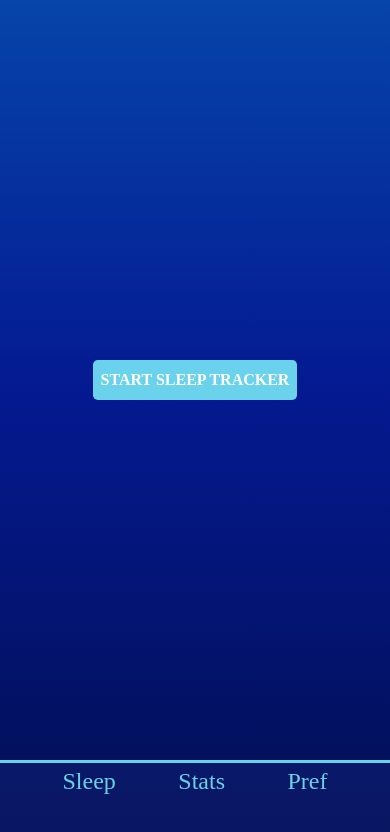
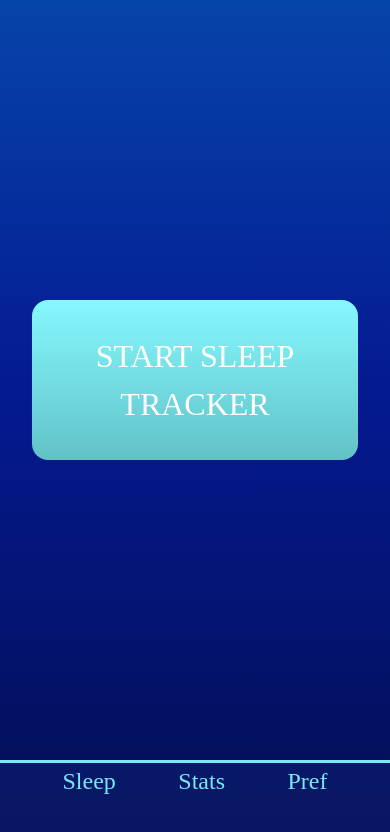
Before and after one commit to KamariRoss/SleepTracker, a React (Create React App) app in the folder ClientApp/: page / in a window 390 px wide. Shown: the top 832 px of the page. Built offline with nearby package versions, Linux system fonts and the light colour scheme.

Commit message:
adjusted buttons, color scheme and design

```diff
--- a/ClientApp/src/components/Activate.scss
+++ b/ClientApp/src/components/Activate.scss
@@ -17,16 +17,17 @@
     color: #fff !important;
     text-transform: uppercase;
     text-decoration: none;
-    background: $quinary-color;
+    background-image: $blueGradient-image;
     padding: 2rem;
     border-radius: 1rem;
     border: none;
     transition: all 0.4s ease 0s;
-    font-size: 4rem;
     font-family: $word-font;
+    margin: 1rem;
+    font-weight: bold;
   }
   .stopButton:hover {
-    background: $primary-color;
+    background: $greenGradient-image;
     letter-spacing: 0.0625rem;
     -webkit-box-shadow: 0px 5px 40px -10px rgba(0, 0, 0, 0.57);
     -moz-box-shadow: 0px 5px 40px -10px rgba(0, 0, 0, 0.57);
@@ -35,29 +36,29 @@
   }
 }
 
-@media only screen and (max-width: 800px) {
-  .buttonContainer {
-    .stopButton {
-      padding: 2rem;
-      border-radius: 0.8rem;
-      font-size: 3rem;
-    }
-    .stopButton:hover {
-      background: $primary-color;
-      letter-spacing: 0.0525rem;
-    }
-  }
-}
+// @media only screen and (max-width: 800px) {
+//   .buttonContainer {
+//     .stopButton {
+//       padding: 2rem;
+//       border-radius: 0.8rem;
+//       font-size: 3rem;
+//     }
+//     .stopButton:hover {
+//       background: $primary-color;
+//       letter-spacing: 0.0525rem;
+//     }
+//   }
+// }
 
-@media only screen and (max-width: 450px) {
-  .buttonContainer {
-    .stopButton {
-      padding: 1.6rem;
-      border-radius: 0.3rem;
-      font-size: 1.5rem;
-    }
-    .stopButton:hover {
-      letter-spacing: 0.02125rem;
-    }
-  }
-}
+// @media only screen and (max-width: 450px) {
+//   .buttonContainer {
+//     .stopButton {
+//       padding: 1rem;
+//       border-radius: 0.5rem;
+//       font-size: 2rem;
+//     }
+//     .stopButton:hover {
+//       letter-spacing: 0.02125rem;
+//     }
+//   }
+// }
--- a/ClientApp/src/components/NavBarDesign.scss
+++ b/ClientApp/src/components/NavBarDesign.scss
@@ -13,8 +13,8 @@
     .navItem {
       text-align: center;
       font-family: $title-font;
-      font-size: 3rem;
       color: $quinary-color;
+      font-size: 4rem;
     }
     .navItem:hover {
       color: $primary-color;
@@ -23,6 +23,7 @@
       -moz-text-shadow: 0px 5px 40px -10px rgba(0, 0, 0, 0.089);
       text-shadow: 5px 40px -10px rgba(165, 120, 120, 0.137);
       transition: all 0.4s ease 0s;
+      text-decoration: none;
     }
   }
 }
--- a/ClientApp/src/components/SleepQuality.scss
+++ b/ClientApp/src/components/SleepQuality.scss
@@ -7,19 +7,20 @@
   flex-direction: column;
   .sleepQualityButton {
     display: flex;
-    flex-direction: row;
+    justify-content: center;
+    align-items: center;
+    margin: 1rem;
     .simleyFace {
-      display: flex;
-      justify-content: center;
       color: #fff !important;
       text-transform: uppercase;
       text-decoration: none;
-      background: $quinary-color;
+      background-image: $blueGradient-image;
       padding: 1rem;
       border-radius: 3rem;
       border: none;
       transition: all 0.4s ease 0s;
       font-size: 2rem;
+      margin-right: 0.5rem;
     }
     .simleyFace:hover {
       background: $primary-color;
@@ -32,28 +33,28 @@
   }
 }
 
-@media only screen and (max-width: 800px) {
-  .sleepQualityPage {
-    .simleyFace {
-      padding: 2rem;
-      border-radius: 3rem;
-      font-size: 3rem;
-    }
-    .simleyFace:hover {
-      background: $primary-color;
-      letter-spacing: 0.0525rem;
-    }
-  }
-}
-@media only screen and (max-width: 450px) {
-  .sleepQualityPage {
-    .simleyFace {
-      padding: 1.6rem;
-      border-radius: 3rem;
-      font-size: 1.5rem;
-    }
-    .simleyFace:hover {
-      letter-spacing: 0.02125rem;
-    }
-  }
-}
+// @media only screen and (max-width: 800px) {
+//   .sleepQualityPage {
+//     .simleyFace {
+//       padding: 2rem;
+//       border-radius: 3rem;
+//       font-size: 3rem;
+//     }
+//     .simleyFace:hover {
+//       background: $primary-color;
+//       letter-spacing: 0.0525rem;
+//     }
+//   }
+// }
+// @media only screen and (max-width: 450px) {
+//   .sleepQualityPage {
+//     .simleyFace {
+//       padding: 1.6rem;
+//       border-radius: 3rem;
+//       font-size: 1.5rem;
+//     }
+//     .simleyFace:hover {
+//       letter-spacing: 0.02125rem;
+//     }
+//   }
+// }
--- a/ClientApp/src/components/StatsAvg.jsx
+++ b/ClientApp/src/components/StatsAvg.jsx
@@ -227,10 +227,11 @@ const StatsAvg = () => {
           </section>
           <section className="avgSectionTotal">
             <p>
+              {computeAvgQuality().toFixed(2)}/5 &#40;
               {convertQualityRatingNumberToDescription(
                 Math.floor(computeAvgQuality())
-              )}{' '}
-              {computeAvgQuality().toFixed(2)}/5
+              )}
+              &#41;
             </p>
           </section>
         </section>
--- a/ClientApp/src/components/StatsAvg.scss
+++ b/ClientApp/src/components/StatsAvg.scss
@@ -24,6 +24,7 @@
         padding: 0rem;
         padding-left: 1rem;
         font-family: $word-font;
+        color: $primary-color;
       }
     }
   }
--- a/ClientApp/src/components/StatsDisplay.scss
+++ b/ClientApp/src/components/StatsDisplay.scss
@@ -3,11 +3,14 @@
   display: flex;
   flex-direction: column;
   align-items: center;
-  h1,
+
   h2,
   h4 {
     font-family: $title-font;
     font-weight: bold;
+  }
+  h1 {
+    color: $primary-color;
   }
 
   .row {
@@ -120,4 +123,9 @@
       }
     }
   }
+  hr {
+    border: solid;
+    border-color: $primary-color;
+    width: 70%;
+  }
 }
--- a/ClientApp/src/components/StatsProp.jsx
+++ b/ClientApp/src/components/StatsProp.jsx
@@ -50,8 +50,8 @@ const StatsProp = props => {
 
   return (
     <section className="displaySleepStats">
-      <h1>There are {sleeps.length} sleeps to look at</h1>
-      <h2> Here is your current weekly progress</h2>
+      {/* <h1>There are {sleeps.length} sleeps to look at</h1> */}
+      <h1> Current Progress</h1>
       <section className="row">
         {sleeps.map((sleep, index) => (
           <section className="sleepStatsDay">
@@ -114,6 +114,7 @@ const StatsProp = props => {
           <li className="statspage">{sleep.timeEnd}</li>
         ))}
       </ul> */}
+      <hr />{' '}
     </section>
   )
 }
--- a/ClientApp/src/components/design.scss
+++ b/ClientApp/src/components/design.scss
@@ -1,8 +1,8 @@
-$primary-color: hsla(160, 100%, 50%, 0.924);
+$primary-color: hsla(160, 100%, 50%, 0.911);
 $secondary-color: hsla(151, 100%, 89%, 0.822);
-$tertiary-color: hsla(223, 100%, 94%, 0.822);
+$tertiary-color: hsla(223, 100%, 94%, 0.931);
 $quaternary-color: hsl(231, 98%, 18%);
-$quinary-color: hsla(183, 100%, 75%, 0.822);
+$quinary-color: hsla(183, 100%, 75%, 0.931);
 $senary-color: hsla(180, 100%, 85%, 0.822);
 $title-font: 'Futura';
 $word-font: 'Lucida Console', 'Monaco', monospace;
@@ -11,3 +11,11 @@ $gradient-image: linear-gradient(
   hsla(231, 96%, 29%, 0.822),
   hsla(231, 98%, 18%, 0.822)
 );
+$greenGradient-image: linear-gradient(
+  hsla(160, 96%, 54%, 0.952),
+  hsla(160, 99%, 41%, 0.959)
+);
+$blueGradient-image: linear-gradient(
+  hsla(183, 100%, 75%, 0.945),
+  hsl(183, 48%, 58%)
+);
--- a/ClientApp/src/components/homepage.scss
+++ b/ClientApp/src/components/homepage.scss
@@ -8,22 +8,21 @@
   flex-direction: column;
   .sleepButton {
     display: flex;
-    justify-content: space-evenly;
+    justify-content: center;
     color: #fff !important;
     text-transform: uppercase;
     text-decoration: none;
-    background: $quinary-color;
-    padding: 4rem;
+    background-image: $blueGradient-image;
+    padding: 2rem;
     border-radius: 1rem;
-    display: inline-block;
     border: none;
     transition: all 0.4s ease 0s;
-    font-size: 3.5rem;
+    font-size: 2rem;
     font-family: $title-font;
-    font-weight: bold;
+    margin: 2rem;
   }
   .sleepButton:hover {
-    background: $primary-color;
+    background: $greenGradient-image;
     letter-spacing: 0.0625rem;
     -webkit-box-shadow: 0px 5px 40px -10px rgba(0, 0, 0, 0.57);
     -moz-box-shadow: 0px 5px 40px -10px rgba(0, 0, 0, 0.57);
@@ -38,28 +37,28 @@
   border-color: #1861ac;
 }
 
-@media only screen and (max-width: 800px) {
-  .buttonContainer {
-    .sleepButton {
-      padding: 2rem;
-      border-radius: 0.8rem;
-      font-size: 3rem;
-    }
-    .sleepButton:hover {
-      background: $primary-color;
-      letter-spacing: 0.0525rem;
-    }
-  }
-}
-@media only screen and (max-width: 450px) {
-  .buttonContainer {
-    .sleepButton {
-      padding: 0.5rem;
-      border-radius: 0.3rem;
-      font-size: 1rem;
-    }
-    .sleepButton:hover {
-      letter-spacing: 0.02125rem;
-    }
-  }
-}
+// @media only screen and (max-width: 800px) {
+//   .buttonContainer {
+//     .sleepButton {
+//       padding: 2rem;
+//       border-radius: 0.8rem;
+//       font-size: 3rem;
+//     }
+//     .sleepButton:hover {
+//       background: $primary-color;
+//       letter-spacing: 0.0525rem;
+//     }
+//   }
+// }
+// @media only screen and (max-width: 450px) {
+//   .buttonContainer {
+//     .sleepButton {
+//       padding: 1rem;
+//       border-radius: 0.5rem;
+//       font-size: 2rem;
+//     }
+//     .sleepButton:hover {
+//       letter-spacing: 0.02125rem;
+//     }
+//   }
+// }
--- a/ClientApp/src/pages/Activate.jsx
+++ b/ClientApp/src/pages/Activate.jsx
@@ -51,7 +51,7 @@ const Activate = props => {
           Sleep in Progress for sleep number {props.match.params.SleepCounterId}
         </h1> */}
         <h2>
-          Time went to bed {''}
+          Bed Time Date {''}
           {moment(sleep.timeStart).format('LLLL')}
         </h2>
         {/* <h3 className="activateTime">Alarm 6:00a.m.</h3> */}
--- a/ClientApp/src/pages/Stats.jsx
+++ b/ClientApp/src/pages/Stats.jsx
@@ -9,6 +9,7 @@ const Stats = () => {
     <>
       <div>
         <StatsProp />
+
         {/* <section>This is the graph</section>
         <section>This is the stat averages</section> */}
         <StatsAv />
```
